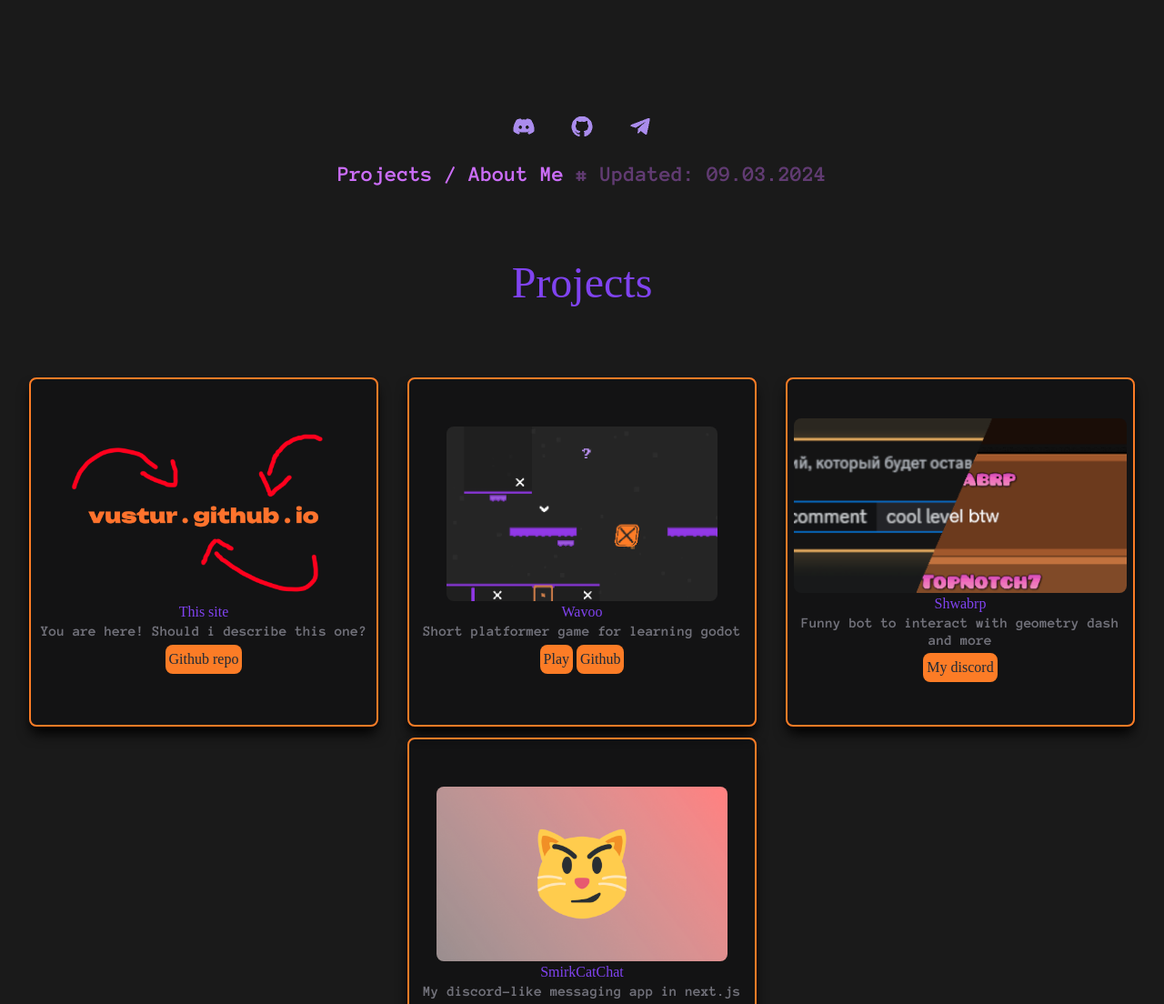
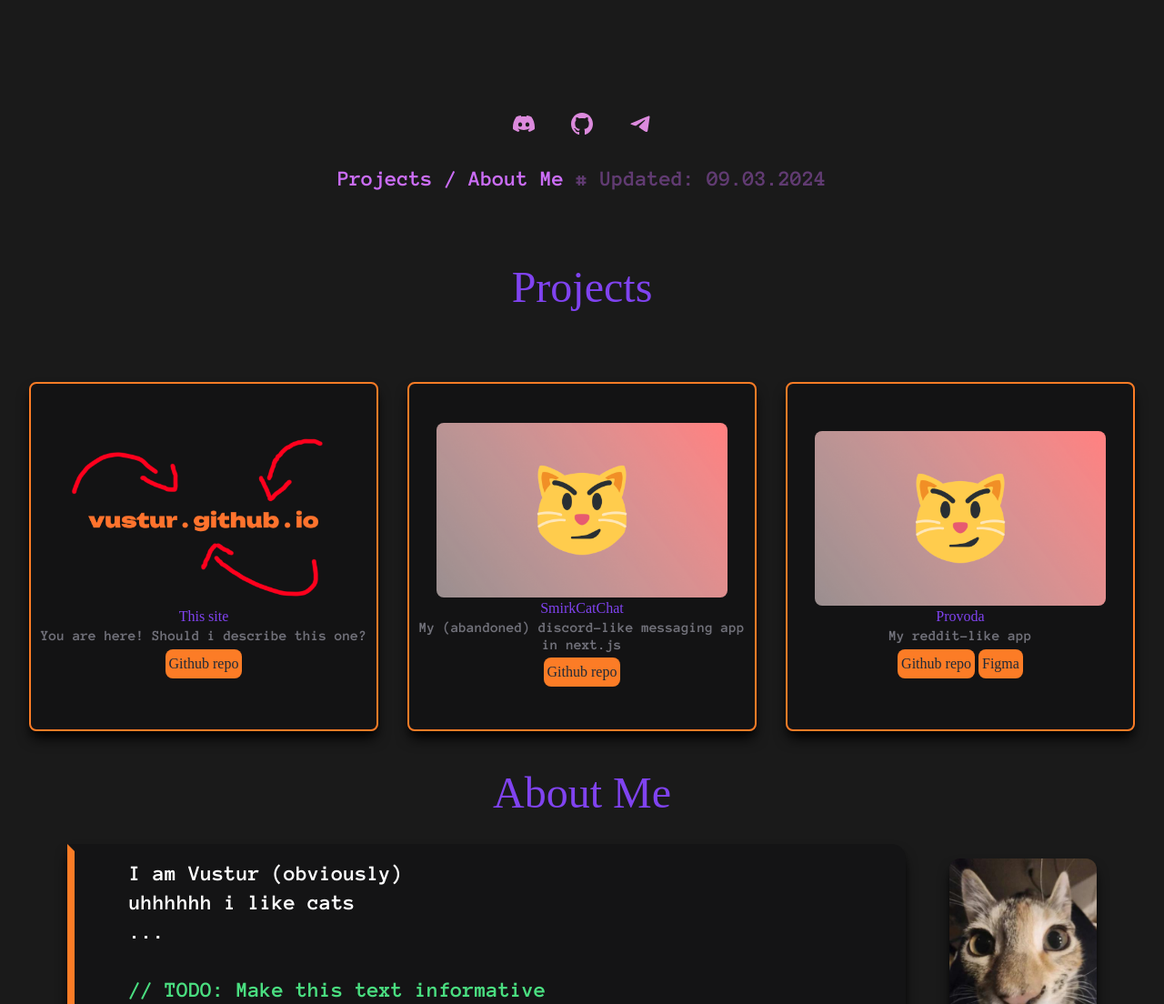
Before and after one commit to vustur/vustur.github.io, a website: page index.html in a window 1280 px wide. Shown: the part 420-1524 px from the top of the page at 91% size. Drawn offline with Linux system fonts and the light colour scheme; a web font is replaced by a local one.

Commit message:
removed bad projects and added provoda

```diff
--- a/index.html
+++ b/index.html
@@ -29,16 +29,15 @@
 					</p>
 					<p class="bg-orangoo rounded-md w-fit mx-auto text-gray-900 text-md p-0.5">
 						Godot Dev <br>
-						Next.js Dev (noob) <br>
-						Shpshuy <br>
+						Next.js Dev <br>
 					</p>
 				</div>
 			</div>
 		</div>
-		<div class="flex flex-row mt-48 justify-center">
-			<img src="assets/icons/icon_discord.png"  onclick="window.open('discord.html')" class="link-icon">
-			<img src="assets/icons/icon_github.png"   onclick="window.open('github.html')" class="link-icon">
-			<img src="assets/icons/icon_telegram.png" onclick="window.open('telegram.html')" class="link-icon">
+		<div class="flex flex-row mt-48 h-8 justify-center">
+			<img src="assets/icons/discord.svg"  onclick="window.open('discord.html')" class="link-icon">
+			<img src="assets/icons/github.svg"   onclick="window.open('github.html')" class="link-icon">
+			<img src="assets/icons/telegram.svg" onclick="window.open('telegram.html')" class="link-icon">
 		</div>
 		<div class="anon-pro-font text-2xl text-pinkman mt-6">
 			<a href="#projects">Projects / </a>
@@ -64,47 +63,33 @@
 					</div>
 				</div>
 				<div class="projbase">
-					<img src="assets/projImgs/wavoo.png" class="projimg">
+					<img src="assets/projImgs/smirkcatcat.png" class="projimg">
 					<p class="projname">
-						Wavoo
+						SmirkCatChat
 					</p>
 					<p class="projdesc">
-						Short platformer game for learning godot
+						My (abandoned) discord-like messaging app in next.js
 					</p>
 					<div class="projBtnList">
 						<button class="orgbtn">
-							<a href="https://vustur.itch.io/wavoo">Play</a>
-						</button>
-						<button class="orgbtn">
-							<a href="https://github.com/vustur/wavoo">Github</a>
-						</button>
-					</div>
-				</div>
-				<div class="projbase">
-					<img src="assets/projImgs/shwabrp.png" class="projimg">
-					<p class="projname">
-						Shwabrp
-					</p>
-					<p class="projdesc">
-						Funny bot to interact with geometry dash and more
-					</p>
-					<div class="projBtnList">
-						<button class="orgbtn">
-							<a href="https://dsc.gg/vustur">My discord</a>
+							<a href="https://github.com/vustur/smirkcatchat">Github repo</a>
 						</button>
 					</div>
 				</div>
 				<div class="projbase">
 					<img src="assets/projImgs/smirkcatcat.png" class="projimg">
 					<p class="projname">
-						SmirkCatChat
+						Provoda
 					</p>
 					<p class="projdesc">
-						My discord-like messaging app in next.js
+						My reddit-like app
 					</p>
 					<div class="projBtnList">
 						<button class="orgbtn">
-							<a href="https://github.com/vustur/smirkcatchat">Github repo</a>
+							<a href="https://github.com/vustur/provoda">Github repo</a>
+						</button>
+						<button class="orgbtn">
+							<a href="https://www.figma.com/proto/tXXkLg4PDnReCsH2V4Wy6y/Provoda">Figma</a>
 						</button>
 					</div>
 				</div>
@@ -119,10 +104,59 @@
 					... <br>
 					<br>
 					<span class="text-green-400">// TODO: Make this text informative </span><br>
-					<span class="text-green-400">// Seven months passed and I still too lazy to write smth here </span>
+					<span class="text-green-400">// Ten months passed and I still too lazy to write smth here </span>
 				</p>
 			</div>
 			<img src="assets/catto.jfif" class="borderonhover mx-6 h-48 mb-8 shadow-lg shadow-black rounded-xl border-orangoo" style="transition: 1s cubic-bezier(0.175, 0.885, 0.32, 1.275);" alt="Funny cat pic">
 		</div>
 	</body>
+<!--
+
+  -*****=-.          .       . ..                 ........................................
+ :*#######*+:.       ..         .            ..       ....................................
+ -##%###%%%##*=..      .     .. ..     ..  ...............................................
+ :##%%%%%%%%%%%#+-...   ..    ...: ........::---:---:-:::..:::.:..:....:....:.............
+ .*##%%%%%%%%%%%%##+-.   .. ...:-------::-==++++++++=+++========-:-::----::-:-::..........
+  -######%%%%%%%%%%%#*+-:..:.:-=*+**+++++*++*+*++*+++++++++++++===+++++++=+=++--:-:.......
+   =######%%%%%%%%%%%###**++++*##**********************++++++++=+*++**+********++===----+*
+   .+%%###########%%################*******************++***++++++**********************##
+    .*%#############################**************************++*+***********************#
+     :#%#################**#########***#****************#*****************************#*##
+      -#%############################*######**#*******####****************************####
+       -%%############***######%%################******#*###****##*******+****************
+        =############****####%%%%%####%%###########**#####*##**######*********************
+        .=###################%%%#%########################*##*######***##*****************
+.......:::+####################%%%####%%#####################**##**#*##*****##************
+------=-=++*#######%%%%%%%#########%##%%#####################*********#*#*######**********
+=======+++*#####%%%@@@@@@%%##########%%#########*****##*####**+*******##%%%%%%%%%%%####***
+---===++***###%%%%@@%%%%%%%%%#****##########****************++++++++#%%##*****#%%@%%%%###*
+======++**###%%%%%%##*##%%%%%%%#***#*#####*#*#************+++====*#%#*+++*##*++++*%%%%%##*
+====++**#####%%%##****#%%%%%###%%*******#****************+=+===+#%#*++++#%##%*++=++#%%%%##
+===+**########%##++**#%#%%%**###%#++**********++++++*++++=====*#*#*++==+#%%+**+===+*#****#
+===+*#######*####****#%%@@%%**###%+++*****+++++++++++++======+#**#+====+%%%%%%*++==+#**++*
+==++*#######**#%%#****%@@@@#*#####++****+**++++++=====++====+#%%##++====#%%%%#++===*#++++*
+==++**#######**#%%****#%%%######%#***********++++======++==+*##%%#*+====+#%%#++==+*#+==++*
+==++**#########**#%%**********#%#************++++++++++++++***###*##*+===++++==+*#*==++***
+==++**###########*****++++++*****#******+++++=====+++++++****+++++===++++=++++*+==+++*****
+==++*##############*****++++*****#***+++++++++======+++++*****++++==========+++*++********
+=+++**###############****+******#**++++++=+++++=======++++***+++++++==+++++++*************
+=+*****#*#############*#*#********++++++********+++===++++++****+++******+++***###********
+=+******##################********++*##%%%%%%######*+++++*+++******************##**##*****
+++*******################***********%%%%%%%%%%%%%%%#***++++++++*****##**##****************
+++*******#################******++*#%%@@@%%%%%%@@%%%##*+++++++++++*****####**********+*+++
++***####**##########%%###********++++*#%@%%%%%%%##*++++++*++++++++++*****####*##*******+++
++***#####**#######%######*************+#%%%%%%%#*++***+***++++*++++***#***#*+**#***+*+++++
+****####################**##***#****++++#%%%%%#**+****#******************#**+++****+++++=+
+**###################%##****##*##****++++#%%%**++**********+++****#***********++++**+++***
+**##########%%###%###****#####*#**********#%#**********#***#**+*+++++*###***++++++++*****+
+***####%%%%%%%%###*###%%####*****##***#***#%%##******##**+***####******++**#*++++*******++
+########%%%%%%%%###%####******##**##**#*###%%###****#**++***+*+*********+++++++***********
+%%########%%%%%%#*###*###%##%####****#####%%%%###******+*#***##******+++***++++***********
+%%%%%####%%%%%%####*#####**#*###########%%%%%%%%##************#**###****+++++++***********
+%%%%%%%%#######%%##%######%%###%####%%%%############***##*##***********++++++++***********
+%%%%%%%%%####%%%%%%%%%########%#%%%%%%%###################*#********+**+++******++**#*****
+%%%%%#%%%@@%%%%%%%%%%%%%%%%%%%%%%%%%%######################****#*****+*********###****##**
+####%%%@%%%%%%%%%%%%@@@%%%%%%%%%%%%%%######################*#*######**********#######****#
+
+ -->
 </html>
```
Also changed, not shown: assets/icons/discord.svg (added), assets/icons/github.svg (added), assets/icons/icon_discord.png (deleted), assets/icons/icon_github.png (deleted), assets/icons/icon_telegram.png (deleted), assets/icons/telegram.svg (added), tw.css.
